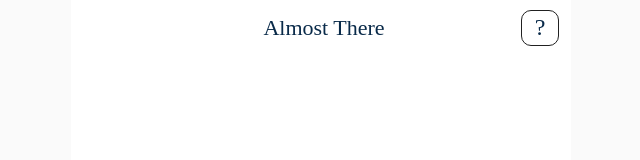
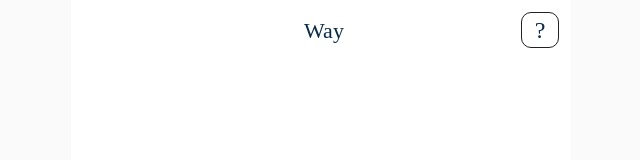
Before and after one commit to HongJungWan-Way/front-end, a Vue app: page /home in a window 1280 px wide. Shown: the top 160 px of the page, without its empty margins (319-959 px from the left). Built offline with nearby package versions, Linux system fonts and the light colour scheme; a web font is replaced by a local one; what @webzlodimir/vue-bottom-sheet would draw is missing.

Commit message:
style: 코드 포맷팅

```diff
--- a/src/views/Header/BaseHeader.vue
+++ b/src/views/Header/BaseHeader.vue
@@ -1,10 +1,10 @@
 <template>
-    <v-sheet height="55" width="100%" max-width="500" class="px-3 d-flex flex-row justify-space-between align-center">
+    <v-sheet height="60" width="100%" max-width="500" class="px-3 d-flex flex-row justify-space-between align-center">
         <v-btn large icon style="visibility: hidden">
             <v-icon color="var(--main-col-2)">mdi-help-circle-outline</v-icon>
         </v-btn>
         <div class="logo-font xxxxl-font main-col-1" color="transparent" @click="goHome()" style="cursor: pointer">
-            Almost There
+            Way
         </div>
         <v-btn @click="goManual()" id="square-btn" outlined rounded>
             <span class="light-font main-col-1 xxxxxxl-font">?</span>
--- a/src/views/TheLanding.vue
+++ b/src/views/TheLanding.vue
@@ -4,8 +4,7 @@
     height="100%"
     color="transparent"
   >
-    <img src="@/assets/images/logo/logo.png" height="75" />
-    <span class="logo-font">Mento !</span>
+    <span class="logo-font">Way !</span>
   </v-sheet>
 </template>
 
```
